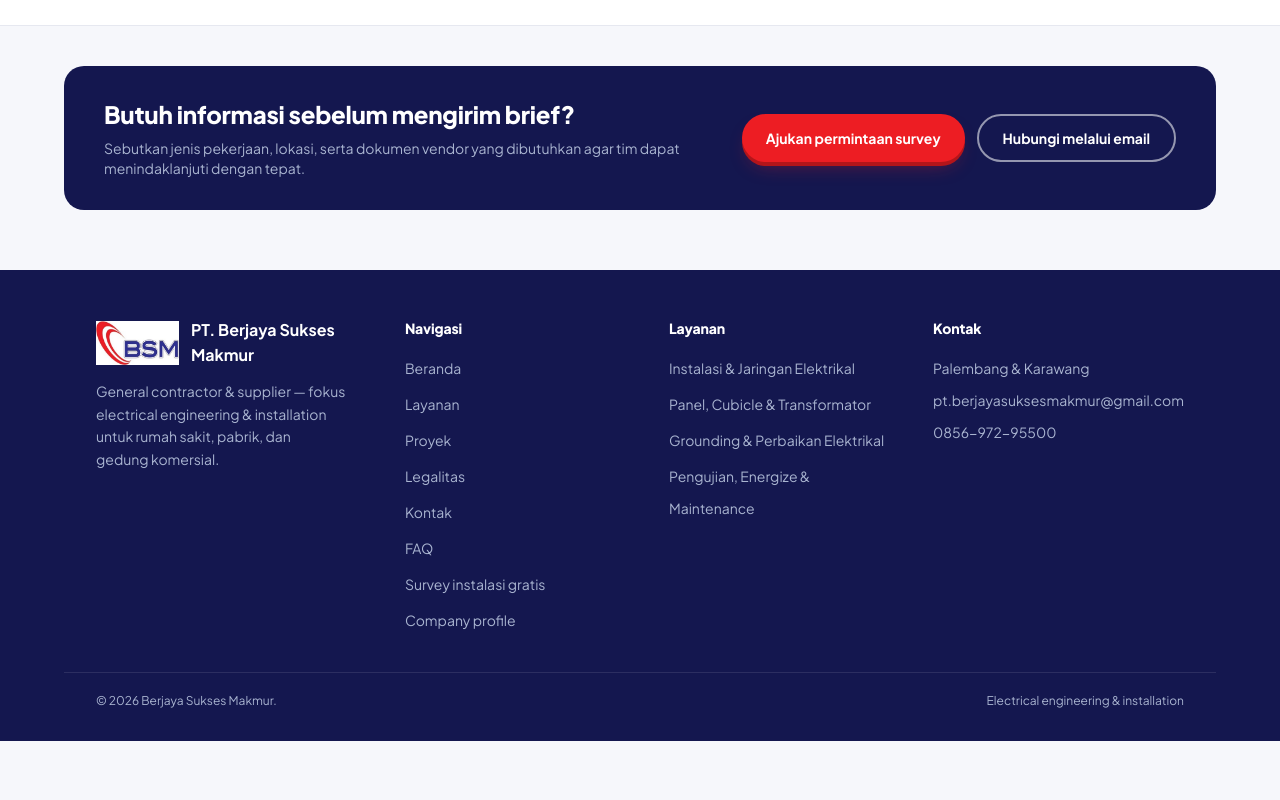
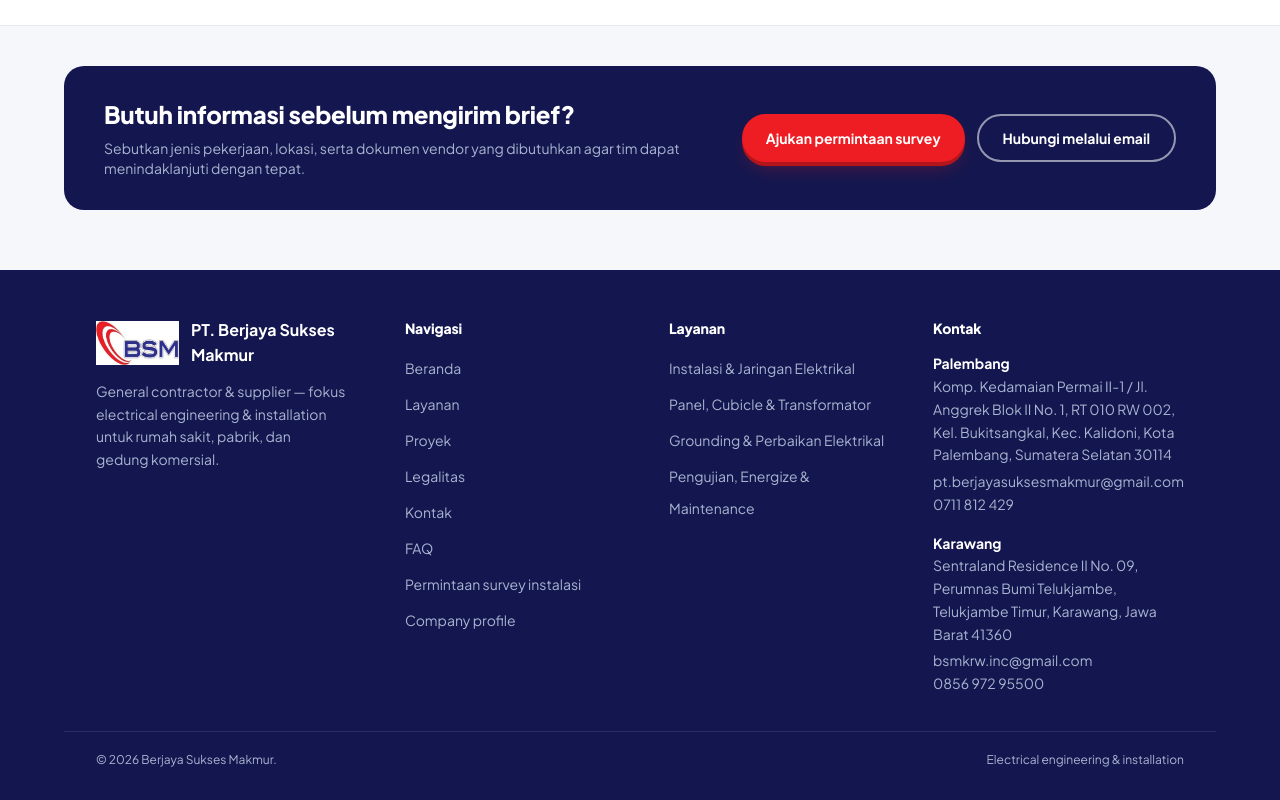
Before and after one commit to nihtlouw/bsm-company-profile, a React (Vite) app in the folder exports/berjaya-company-profile/: page /profil-perusahaan in a window 1280 px wide. Shown: the part 2129-2929 px from the top of the page. Before the commit the page ends 2870 px from the top, so only its background shows below. Built offline with nearby package versions, Linux system fonts and the light colour scheme.

Commit message:
Display verified office contacts and remove stale contact claims

```diff
--- a/exports/berjaya-company-profile/src/components/site/chrome.tsx
+++ b/exports/berjaya-company-profile/src/components/site/chrome.tsx
@@ -3,7 +3,7 @@ import { ArrowLeft, Menu, Phone, X } from "lucide-react";
 import { useEffect, useState } from "react";
 import { Button } from "@/components/ui/button";
 import { useFeedback, type ModalState } from "@/lib/feedback";
-import { COMPANY, NAV, PROFILE_FILENAME, PROFILE_PDF, SERVICES } from "@/lib/site-data";
+import { COMPANY, NAV, OFFICES, PROFILE_PDF, SERVICES } from "@/lib/site-data";
 import { cn, waLink } from "@/lib/utils";
 
 export function SiteHeader() {
@@ -107,8 +107,8 @@ export function SiteHeader() {
             Company profile
           </Link>
           <Button asChild variant="outline" className="mt-2">
-            <a href={PROFILE_PDF} download={PROFILE_FILENAME} onClick={() => setOpen(false)}>
-              Unduh PDF
+            <a href={PROFILE_PDF}  onClick={() => setOpen(false)}>
+              Minta company profile via email
             </a>
           </Button>
           <Button asChild className="mt-2">
@@ -129,7 +129,7 @@ export function CampaignHeader() {
         <Brand light />
         <div className="flex items-center gap-4">
           <a
-            href="tel:+6281234567890"
+            href={"tel:+" + COMPANY.waNumber}
             className="hidden items-center gap-1.5 text-sm font-semibold text-paper sm:inline-flex"
           >
             <Phone className="size-4" />
@@ -199,7 +199,7 @@ export function SiteFooter() {
             </li>
             <li>
               <Link to="/kampanye-instalasi-listrik" className="hover:text-paper">
-                Survey instalasi gratis
+                Permintaan survey instalasi
               </Link>
             </li>
             <li>
@@ -223,17 +223,17 @@ export function SiteFooter() {
         </div>
         <div>
           <h4 className="mb-3.5 text-sm font-extrabold text-paper">Kontak</h4>
-          <p className="text-sm leading-8">
-            Palembang & Karawang
-            <br />
-            <a href={`mailto:${COMPANY.email}`} className="hover:text-paper">
-              {COMPANY.email}
-            </a>
-            <br />
-            <a href={`tel:+${COMPANY.waNumber}`} className="hover:text-paper">
-              {COMPANY.phoneDisplay}
-            </a>
-          </p>
+          <div className="space-y-4 text-sm leading-relaxed">
+            {OFFICES.map((office) => (
+              <div key={office.city}>
+                <strong className="block text-paper">{office.city}</strong>
+                <p>{office.line}</p>
+                <a href={"mailto:" + office.email} className="mt-1 inline-block hover:text-paper">{office.email}</a>
+                <br />
+                <a href={"tel:+" + office.phone.replace(/[^0-9]/g, "")} className="hover:text-paper">{office.phone}</a>
+              </div>
+            ))}
+          </div>
         </div>
       </div>
       <div className="mx-auto mt-9 flex max-w-6xl flex-wrap justify-between gap-2.5 border-t border-paper/10 px-5 pt-5 text-xs md:px-8">
@@ -375,5 +375,5 @@ export const MAIN_WA = waLink(
   "Halo, saya ingin bertanya tentang layanan Berjaya Sukses Makmur.",
 );
 export const CAMPAIGN_WA = waLink(
-  "Halo, saya tertarik dengan promo survey gratis instalasi listrik.",
+  "Halo, saya tertarik dengan permintaan survey lokasi instalasi listrik.",
 );
```
